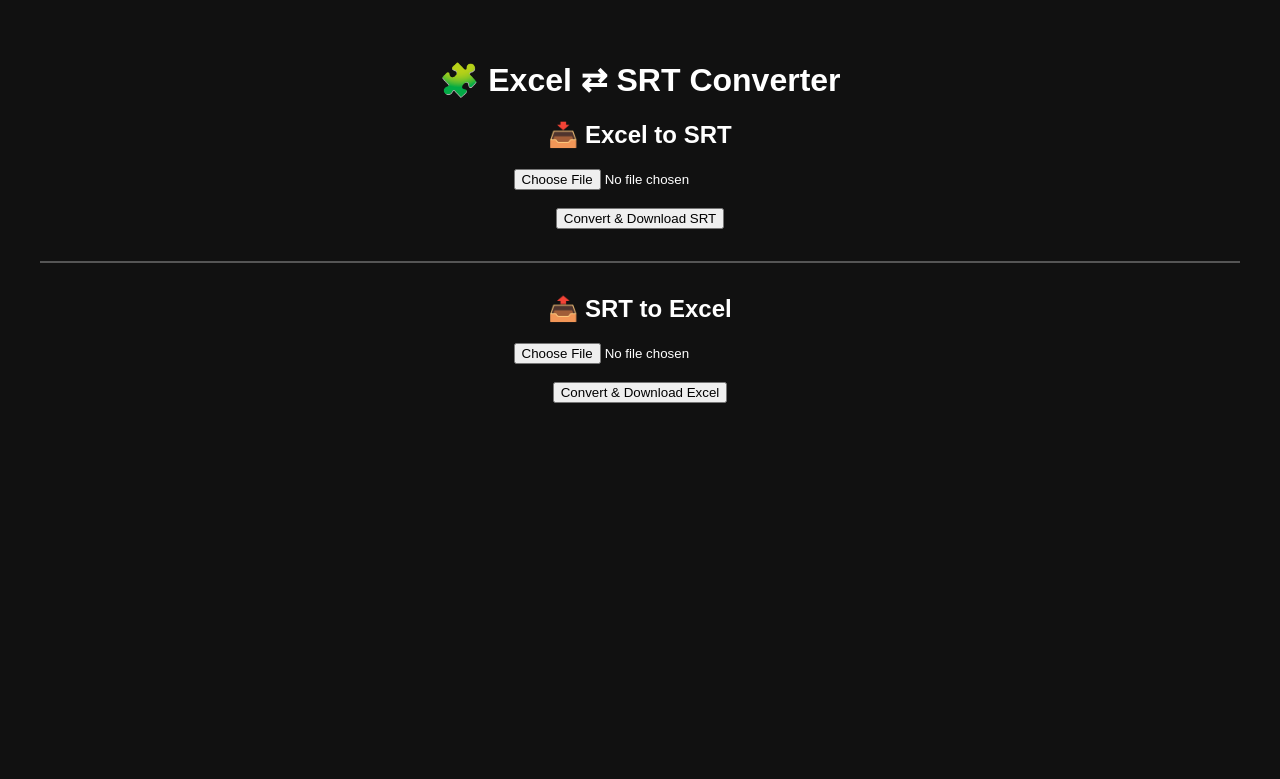
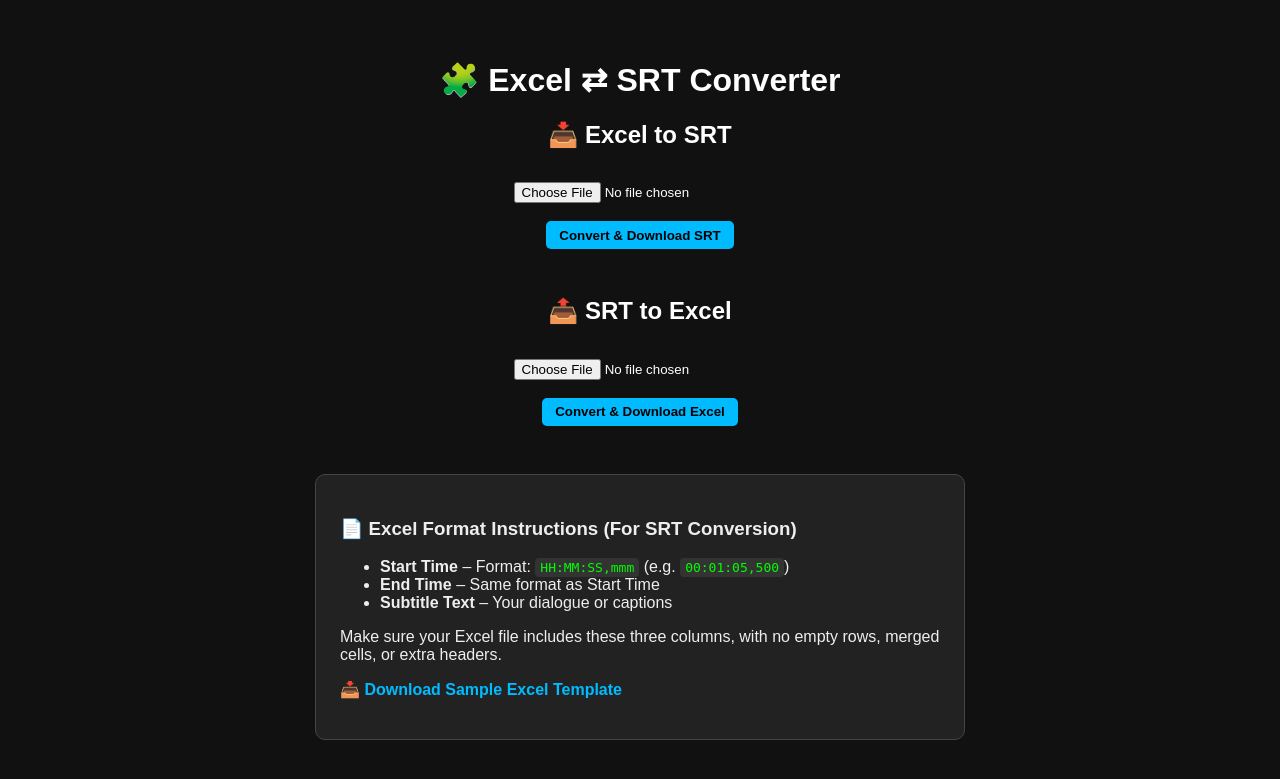
Before and after one commit to lokosmotos/Danialspacex, a Flask app: page /converter in a window 1280 px wide. Shown: the top 779 px of the page. Run offline with Flask 3, Linux system fonts and the light colour scheme.

Commit message:
Update converter.html

```diff
--- a/templates/converter.html
+++ b/templates/converter.html
@@ -3,22 +3,82 @@
 <head>
   <meta charset="UTF-8">
   <title>Excel ⇄ SRT Converter</title>
+  <style>
+    body {
+      background: #111;
+      color: #fff;
+      font-family: sans-serif;
+      text-align: center;
+      padding: 2em;
+    }
+    .section {
+      margin-bottom: 3em;
+    }
+    .instructions {
+      background: #222;
+      color: #eee;
+      border: 1px solid #444;
+      padding: 1.5em;
+      margin-top: 2em;
+      text-align: left;
+      max-width: 600px;
+      margin-left: auto;
+      margin-right: auto;
+      border-radius: 10px;
+    }
+    .instructions code {
+      background: #333;
+      padding: 2px 5px;
+      border-radius: 4px;
+      color: #0f0;
+    }
+    .instructions a {
+      color: #0bf;
+      text-decoration: none;
+      font-weight: bold;
+    }
+    button {
+      padding: 0.5em 1em;
+      background: #0bf;
+      border: none;
+      color: #000;
+      font-weight: bold;
+      border-radius: 5px;
+      cursor: pointer;
+    }
+    input[type="file"] {
+      margin-top: 1em;
+    }
+  </style>
 </head>
-<body style="background:#111;color:#fff;font-family:sans-serif;text-align:center;padding:2em;">
+<body>
   <h1>🧩 Excel ⇄ SRT Converter</h1>
 
+  <div class="section">
     <h2>📥 Excel to SRT</h2>
     <form action="/convert-excel-to-srt" method="post" enctype="multipart/form-data">
       <input type="file" name="excelfile" required><br><br>
       <button type="submit">Convert & Download SRT</button>
     </form>
+  </div>
 
-  <hr style="margin:2em 0; border:1px solid #555;">
-
+  <div class="section">
     <h2>📤 SRT to Excel</h2>
     <form action="/convert-srt-to-excel" method="post" enctype="multipart/form-data">
       <input type="file" name="srtfile" required><br><br>
       <button type="submit">Convert & Download Excel</button>
     </form>
+  </div>
+
+  <div class="instructions">
+    <h3>📄 Excel Format Instructions (For SRT Conversion)</h3>
+    <ul>
+      <li><strong>Start Time</strong> – Format: <code>HH:MM:SS,mmm</code> (e.g. <code>00:01:05,500</code>)</li>
+      <li><strong>End Time</strong> – Same format as Start Time</li>
+      <li><strong>Subtitle Text</strong> – Your dialogue or captions</li>
+    </ul>
+    <p>Make sure your Excel file includes these three columns, with no empty rows, merged cells, or extra headers.</p>
+    <p><a href="/static/sample_subtitles_template.xlsx" download>📥 Download Sample Excel Template</a></p>
+  </div>
 </body>
 </html>
```
Lines whose indentation alone changed are shown as unchanged.
